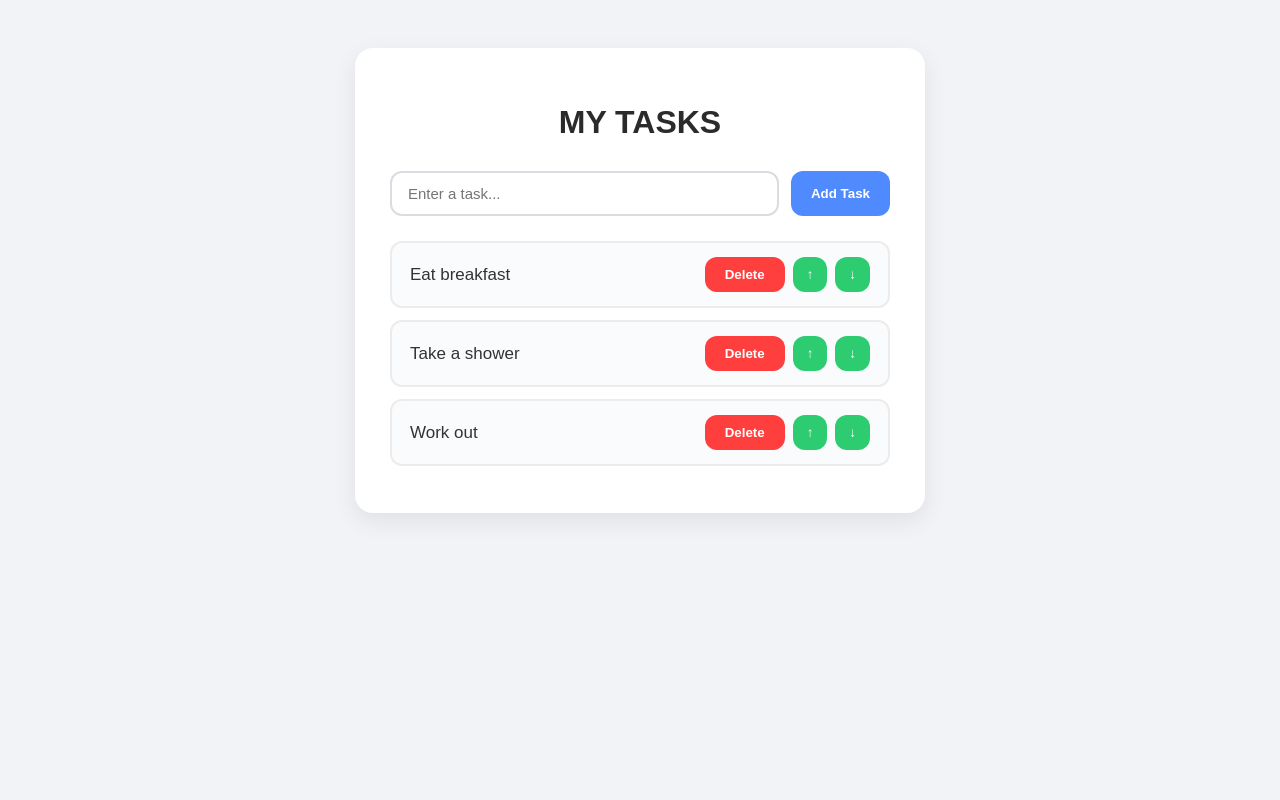
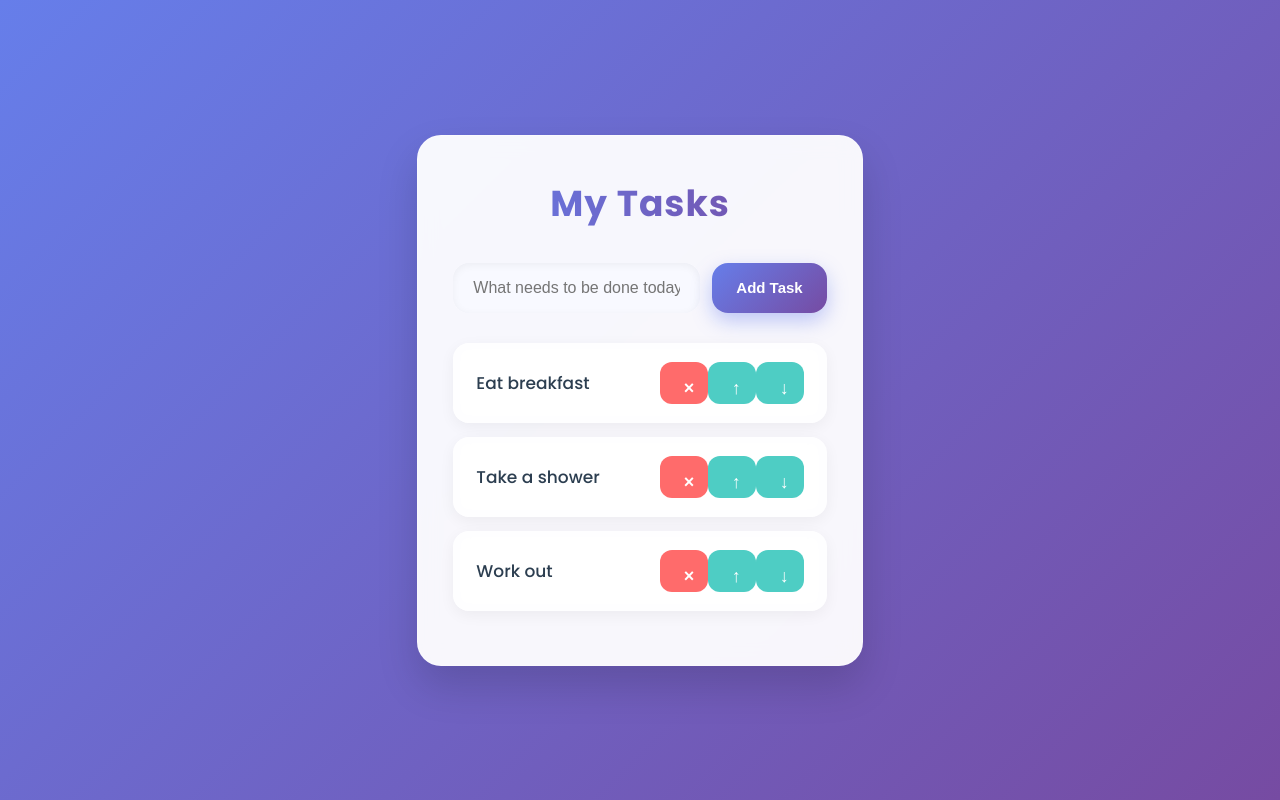
Before and after one commit to iyousojo/task-management-system-with-react, a React (Vite) app: page / in a window 1280 px wide. Built offline with nearby package versions, Linux system fonts and the light colour scheme.

Commit message:
`Refactored Todoapp component and styles for consistency and readability`

```diff
--- a/src/Todoapp.jsx
+++ b/src/Todoapp.jsx
@@ -1,100 +1,102 @@
 import React, { useState } from "react";
 
 function Todoapp() {
-  const [Todoapp, setTask] = useState([
+  // Fixed state names (camelCase + meaningful)
+  const [tasks, setTasks] = useState([
     "Eat breakfast",
     "Take a shower",
     "Work out",
   ]);
 
-  const [newtask, setnewTask] = useState("");
+  const [newTask, setNewTask] = useState("");
 
-  function handleinputtask(event) {
-    setnewTask(event.target.value);
+  const handleInputChange = (e) => {
+    setNewTask(e.target.value);
+  };
+
+  const addTask = () => {
+    if (newTask.trim() !== "") {
+      setTasks((prev) => [...prev, newTask.trim()]);
+      setNewTask("");
+    } else {
+      alert("Please enter a task! ⚠️");
     }
+  };
 
-  function addtask() {
-    if (newtask.trim() !== "") {
-      setTask((t) => [...t, newtask]);
-      setnewTask("");
-    } else {
-      window.alert("Please enter a task!");
-    }
-  }
+  const deleteTask = (index) => {
+    setTasks(tasks.filter((_, i) => i !== index));
+  };
 
-  function deletetask(index) {
-    const updated = Todoapp.filter((_, i) => i !== index);
-    setTask(updated);
-  }
+  const moveTaskUp = (index) => {
+    if (index === 0) return;
+    const updated = [...tasks];
+    [updated[index], updated[index - 1]] = [updated[index - 1], updated[index]];
+    setTasks(updated);
+  };
 
-  function movetaskup(index) {
-    if (index > 0) {
-      const updated = [...Todoapp];
-      [updated[index], updated[index - 1]] = [
-        updated[index - 1],
-        updated[index],
-      ];
-      setTask(updated);
-    }
-  }
-
-  function movetaskdown(index) {
-    if (index < Todoapp.length - 1) {
-      const updated = [...Todoapp];
-      [updated[index], updated[index + 1]] = [
-        updated[index + 1],
-        updated[index],
-      ];
-      setTask(updated);
-    }
-  }
+  const moveTaskDown = (index) => {
+    if (index === tasks.length - 1) return;
+    const updated = [...tasks];
+    [updated[index], updated[index + 1]] = [updated[index + 1], updated[index]];
+    setTasks(updated);
+  };
 
   return (
     <div className="todo-wrapper">
-
       <h1 className="todo-title">My Tasks</h1>
 
       <div className="input-row">
         <input
           type="text"
-          placeholder="Enter a task..."
-          value={newtask}
-          onChange={handleinputtask}
+          placeholder="What needs to be done today?"
+          value={newTask}
+          onChange={handleInputChange}
+          onKeyPress={(e) => e.key === "Enter" && addTask()}
         />
-        <button className="btn add-btn" onClick={addtask}>
+        <button className="btn add-btn" onClick={addTask}>
           Add Task
         </button>
       </div>
 
-      <ol className="task-list">
-        {Todoapp.map((task, index) => (
-          <li key={index} className="task-item">
+      {tasks.length === 0 ? (
+        <p className="empty-state">No tasks yet! Add one above ✨</p>
+      ) : (
+        <ul className="task-list">
+          {tasks.map((task, index) => (
+            <li key={`${task}-${index}`} className="task-item">
               <span className="task-text">{task}</span>
 
               <div className="btn-group">
                 <button
                   className="btn delete-btn"
-                onClick={() => deletetask(index)}
+                  onClick={() => deleteTask(index)}
+                  title="Delete task"
                 >
-                Delete
+                  ×
                 </button>
+
                 <button
                   className="btn move-btn"
-                onClick={() => movetaskup(index)}
+                  onClick={() => moveTaskUp(index)}
+                  disabled={index === 0}
+                  title="Move up"
                 >
                   ↑
                 </button>
+
                 <button
                   className="btn move-btn"
-                onClick={() => movetaskdown(index)}
+                  onClick={() => moveTaskDown(index)}
+                  disabled={index === tasks.length - 1}
+                  title="Move down"
                 >
                   ↓
                 </button>
               </div>
             </li>
           ))}
-      </ol>
-
+        </ul>
+      )}
     </div>
   );
 }
--- a/src/index.css
+++ b/src/index.css
@@ -1,122 +1,153 @@
 /* ======= GLOBAL ======= */
+@import url('https://fonts.googleapis.com/css2?family=Poppins:wght@400;500;600;700&display=swap');
+
+* {
+  margin: 0;
+  padding: 0;
+  box-sizing: border-box;
+}
+
 body {
-  background: #f1f3f6;
+  min-height: 100vh;
+  background: linear-gradient(135deg, #667eea 0%, #764ba2 100%);
   display: flex;
   justify-content: center;
-  padding: 40px;
+  align-items: center;
+  padding: 20px;
   font-family: "Poppins", sans-serif;
 }
 
 .todo-wrapper {
-  width: 500px;
-  background: white;
-  padding: 35px;
-  border-radius: 18px;
-  box-shadow: 0 8px 25px rgba(0, 0, 0, 0.08);
+  width: 100%;
+  max-width: 520px;
+  background: rgba(255, 255, 255, 0.95);
+  padding: 40px 35px;
+  border-radius: 24px;
+  box-shadow: 0 20px 40px rgba(0, 0, 0, 0.15);
+  backdrop-filter: blur(10px);
+  border: 1px solid rgba(255, 255, 255, 0.3);
 }
 
+/* Title with gradient text */
 .todo-title {
   text-align: center;
-  font-size: 32px;
+  font-size: 36px;
   font-weight: 700;
-  color: #2b2b2b;
-  margin-bottom: 30px;
-  text-transform: uppercase;
+  background: linear-gradient(90deg, #667eea, #764ba2);
+  -webkit-background-clip: text;
+  -webkit-text-fill-color: transparent;
+  margin-bottom: 32px;
+  letter-spacing: 1px;
 }
 
 /* ===== INPUT ROW ===== */
 .input-row {
   display: flex;
   gap: 12px;
-  margin-bottom: 25px;
+  margin-bottom: 30px;
 }
 
 .input-row input {
   flex: 1;
-  padding: 12px 16px;
-  border-radius: 12px;
-  border: 2px solid #d9dce1;
-  font-size: 15px;
+  padding: 16px 20px;
+  border-radius: 16px;
+  border: none;
+  background: #f8f9ff;
+  font-size: 16px;
   outline: none;
-  transition: 0.3s;
+  box-shadow: inset 0 2px 8px rgba(0,0,0,0.05);
+  transition: all 0.3s ease;
 }
 
 .input-row input:focus {
-  border-color: #4f8bff;
-  box-shadow: 0 0 5px rgba(79, 139, 255, 0.3);
+  transform: translateY(-2px);
+  box-shadow: 0 0 0 4px rgba(102, 126, 234, 0.2);
 }
 
+/* Buttons */
 .btn {
-  padding: 10px 20px;
-  border-radius: 12px;
+  padding: 16px 24px;
+  border-radius: 16px;
   border: none;
   font-weight: 600;
   cursor: pointer;
-  transition: 0.25s ease;
+  transition: all 0.3s ease;
+  font-size: 15px;
 }
 
-/* ===== BUTTONS ===== */
-
 .add-btn {
-  background: #4f8bff;
+  background: linear-gradient(135deg, #667eea, #764ba2);
   color: white;
+  box-shadow: 0 8px 20px rgba(102, 126, 234, 0.4);
 }
 
 .add-btn:hover {
-  background: #2e6dfa;
+  transform: translateY(-3px);
+  box-shadow: 0 12px 25px rgba(102, 126, 234, 0.5);
 }
 
-.delete-btn {
-  background: #ff3e3e;
-  color: white;
-}
-
-.delete-btn:hover {
-  background: #d63030;
-}
-
-.move-btn {
-  background: #2ecc71;
-  color: white;
-  padding: 8px 14px;
-}
-
-.move-btn:hover {
-  background: #25b864;
-}
-
-/* ===== TASK LIST ===== */
-
-.task-list {
-  padding: 0;
-  margin: 0;
-  list-style: none;
-}
-
+/* Task items – glassmorphism style */
 .task-item {
   display: flex;
   justify-content: space-between;
   align-items: center;
-  background: #fafbfd;
-  padding: 14px 18px;
-  border-radius: 12px;
-  margin-bottom: 12px;
-  border: 2px solid #ececec;
-  transition: 0.3s;
+  background: rgba(255, 255, 255, 0.7);
+  padding: 18px 22px;
+  border-radius: 16px;
+  margin-bottom: 14px;
+  border: 1px solid rgba(255, 255, 255, 0.4);
+  backdrop-filter: blur(8px);
+  transition: all 0.3s ease;
+  box-shadow: 0 4px 15px rgba(0, 0, 0, 0.05);
 }
 
 .task-item:hover {
-  border-color: #4f8bff;
-  transform: translateY(-3px);
+  transform: translateY(-5px);
+  box-shadow: 0 15px 30px rgba(0, 0, 0, 0.12);
+  border-color: #667eea;
 }
 
 .task-text {
   font-size: 17px;
   font-weight: 500;
-  color: #333;
+  color: #2c3e50;
 }
 
-.btn-group {
-  display: flex;
-  gap: 8px;
+/* Action buttons */
+.btn-group button {
+  width: 42px;
+  height: 42px;
+  border-radius: 12px;
+  border: none;
+  font-size: 18px;
+  cursor: pointer;
+  transition: all 0.25s;
 }
+
+.delete-btn {
+  background: #ff6b6b;
+  color: white;
+}
+
+.delete-btn:hover {
+  background: #ff5252;
+  transform: scale(1.1);
+}
+
+.move-btn {
+  background: #4ecdc4;
+  color: white;
+}
+
+.move-btn:hover {
+  background: #45b7b0;
+  transform: translateY(-2px) scale(1.1);
+}
+
+/* Empty state */
+.empty-state {
+  text-align: center;
+  color: #95a5c0;
+  font-size: 18px;
+  margin-top: 40px;
+}
```
Lines whose indentation alone changed are shown as unchanged.
